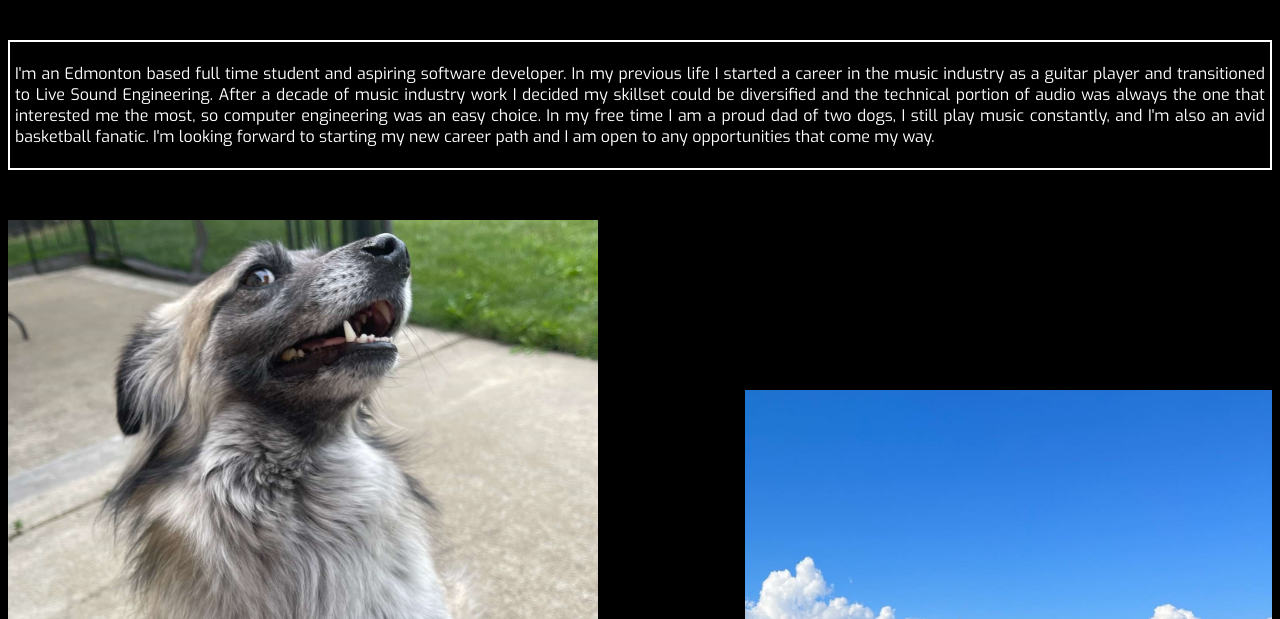
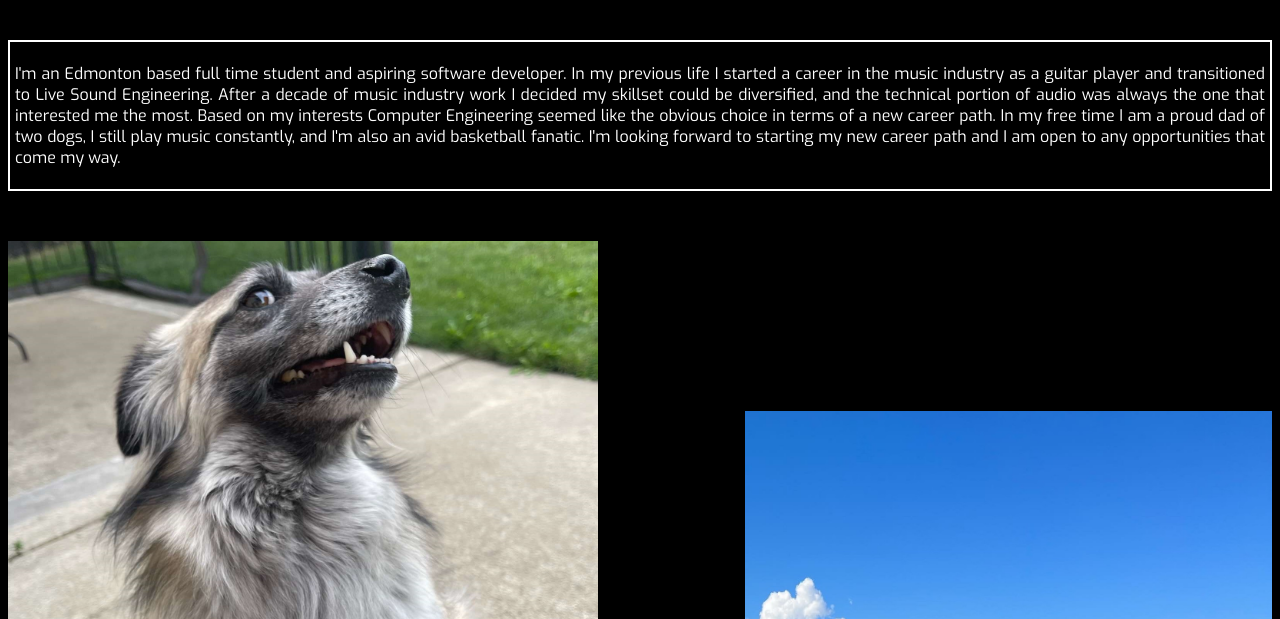
Before and after one commit to Kaplanrs/kaplanrs.github.io, a plain HTML site: page about/about.html in a window 1280 px wide. Shown: the part 181-800 px from the top of the page. Drawn offline with Linux system fonts and the light colour scheme.

Commit message:
Update about.html

```diff
--- a/about/about.html
+++ b/about/about.html
@@ -24,10 +24,10 @@
             <p>
                 I'm an Edmonton based full time student and aspiring software developer. In my previous life I started a career in the
                 music industry as a guitar player and transitioned to Live Sound Engineering. After a decade of music industry work I
-                decided my skillset could be diversified and the technical portion of audio was always the one that interested me the most,
-                so computer engineering was an easy choice. In my free time I am a proud dad of two dogs, I still play music constantly, and
-                I'm also an avid basketball fanatic. I'm looking forward to starting my new career path and I am open to any opportunities that
-                come my way.
+                decided my skillset could be diversified, and the technical portion of audio was always the one that interested me the most.
+                Based on my interests Computer Engineering seemed like the obvious choice in terms of a new career path. In my free time I am a
+                proud dad of two dogs, I still play music constantly, and I'm also an avid basketball fanatic. I'm looking forward to starting
+                my new career path and I am open to any opportunities that come my way.
             </p>
         </div>
 
```
